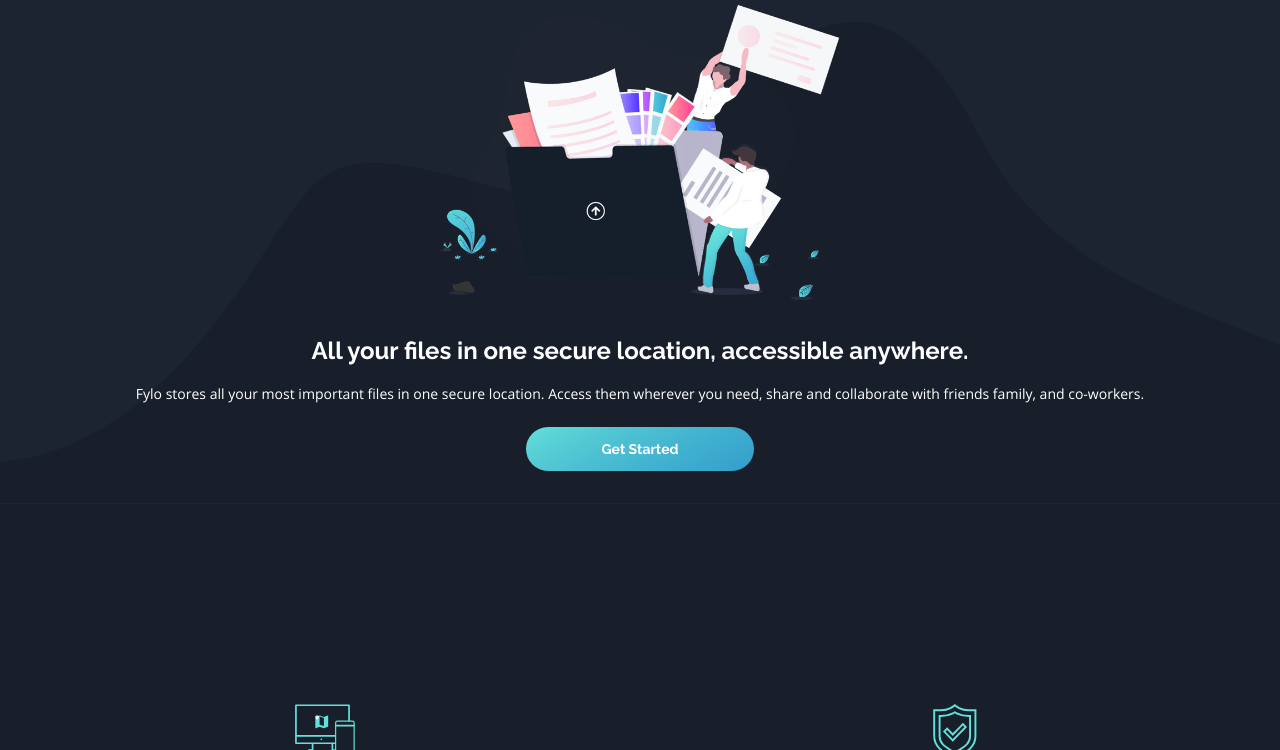
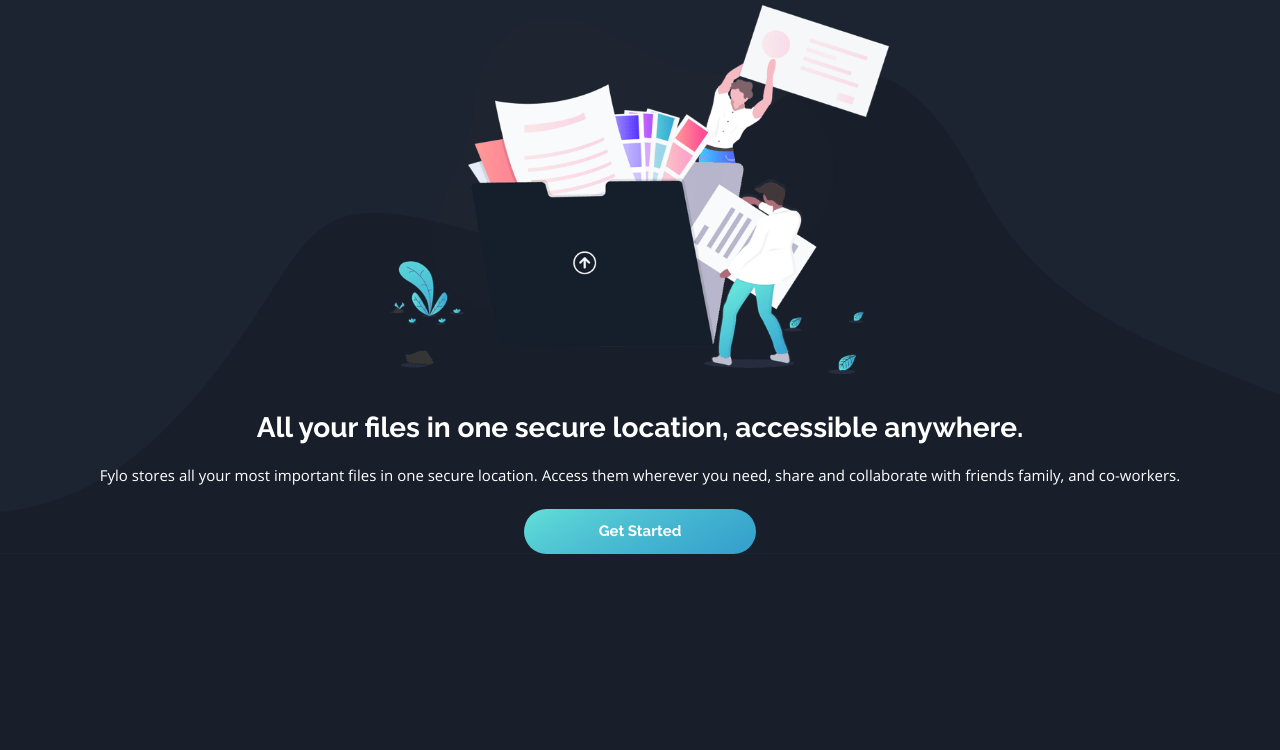
Before and after one commit to vanzasetia/fylo-dark-theme-landing-page, a plain HTML site: page index.html in a window 1280 px wide. Shown: the part 66-816 px from the top of the page. Drawn offline with Linux system fonts and the light colour scheme; a web font is replaced by a local one.

Commit message:
Responsive medium screen size

```diff
--- a/css/style.css
+++ b/css/style.css
@@ -400,6 +400,11 @@
   font-family: "Open Sans";
   font-size: 0.875rem;
 }
+@media screen and (min-width: 48em) {
+  body {
+    font-size: 0.9375rem;
+  }
+}
 
 h1 {
   margin: 0.75rem 0;
@@ -592,6 +597,11 @@
     height: 31.25rem;
   }
 }
+@media screen and (min-width: 48em) {
+  .hero {
+    height: 34.375rem;
+  }
+}
 
 .hero__text {
   margin-top: 1.25rem;
@@ -601,11 +611,21 @@
 .hero__title {
   font-size: 1.5rem;
 }
+@media screen and (min-width: 48em) {
+  .hero__title {
+    font-size: 1.75rem;
+  }
+}
 
 @media screen and (min-width: 40em) {
   .hero__image {
     margin: 0 auto;
     max-width: 25rem;
+  }
+}
+@media screen and (min-width: 48em) {
+  .hero__image {
+    max-width: 31.25rem;
   }
 }
 
@@ -662,6 +682,11 @@
 .productive__title {
   font-size: 1.125rem;
 }
+@media screen and (min-width: 48em) {
+  .productive__title {
+    font-size: 1.375rem;
+  }
+}
 
 .productive__link {
   display: flex;
@@ -707,6 +732,12 @@
   border-radius: 1em;
   background-color: #202a3c;
   padding: 1.5rem;
+}
+@media screen and (min-width: 48em) {
+  .testimonials__card {
+    margin: 0 auto;
+    width: 31.25rem;
+  }
 }
 
 .testimonials__quotes {
@@ -767,9 +798,19 @@
   padding: 2rem 1.125rem;
   text-align: center;
 }
+@media screen and (min-width: 48em) {
+  .cta__card {
+    width: 31.25rem;
+  }
+}
 
 .cta__title {
   font-size: 1.25rem;
+}
+@media screen and (min-width: 48em) {
+  .cta__title {
+    font-size: 1.5rem;
+  }
 }
 
 .cta__description {
--- a/scss/base/_reset.scss
+++ b/scss/base/_reset.scss
@@ -35,6 +35,10 @@
   color: $white;
   font-family: 'Open Sans';
   font-size: rem(14);
+
+  @include breakpoint-up('medium') {
+    font-size: rem(15);
+  }
 }
 
 // h1 - h6
--- a/scss/layout/_cta.scss
+++ b/scss/layout/_cta.scss
@@ -12,10 +12,18 @@
   background-color: $cta-bg;
   padding: rem(32) rem(18);
   text-align: center;
+
+  @include breakpoint-up('medium') {
+    width: rem(500);
+  }
 }
 
 .cta__title {
   font-size: rem(20);
+
+  @include breakpoint-up('medium') {
+    font-size: rem(24);
+  }
 }
 
 .cta__description {
--- a/scss/layout/_hero.scss
+++ b/scss/layout/_hero.scss
@@ -12,6 +12,10 @@
   @include breakpoint-up('small') {
     height: rem(500);
   }
+
+  @include breakpoint-up('medium') {
+    height: rem(550);
+  }
 }
 
 .hero__text {
@@ -21,6 +25,10 @@
 
 .hero__title {
   font-size: rem(24);
+
+  @include breakpoint-up('medium') {
+    font-size: rem(28);
+  }
 }
 
 .hero__image {
@@ -29,4 +37,8 @@
     margin: 0 auto;
     max-width: rem(400);
   }
+
+  @include breakpoint-up('medium') {
+    max-width: rem(500);
+  }
 }
--- a/scss/layout/_productive.scss
+++ b/scss/layout/_productive.scss
@@ -15,6 +15,10 @@
 
 .productive__title {
   font-size: rem(18);
+
+  @include breakpoint-up('medium') {
+    font-size: rem(22);
+  }
 }
 
 .productive__link {
--- a/scss/layout/_testimonials.scss
+++ b/scss/layout/_testimonials.scss
@@ -15,6 +15,11 @@
   border-radius: 1em;
   background-color: $card-bg;
   padding: rem(24);
+
+  @include breakpoint-up('medium') {
+    margin: 0 auto;
+    width: rem(500);
+  }
 }
 
 .testimonials__quotes {
```
